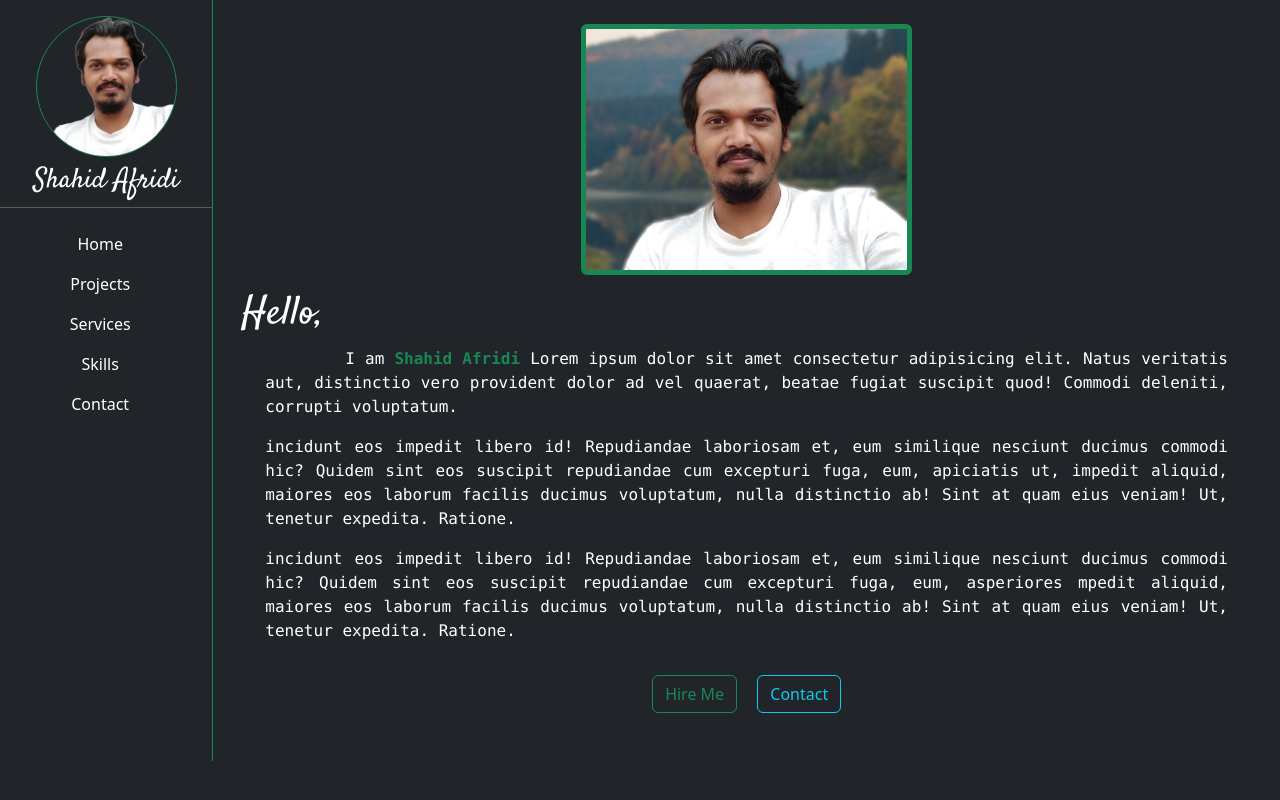
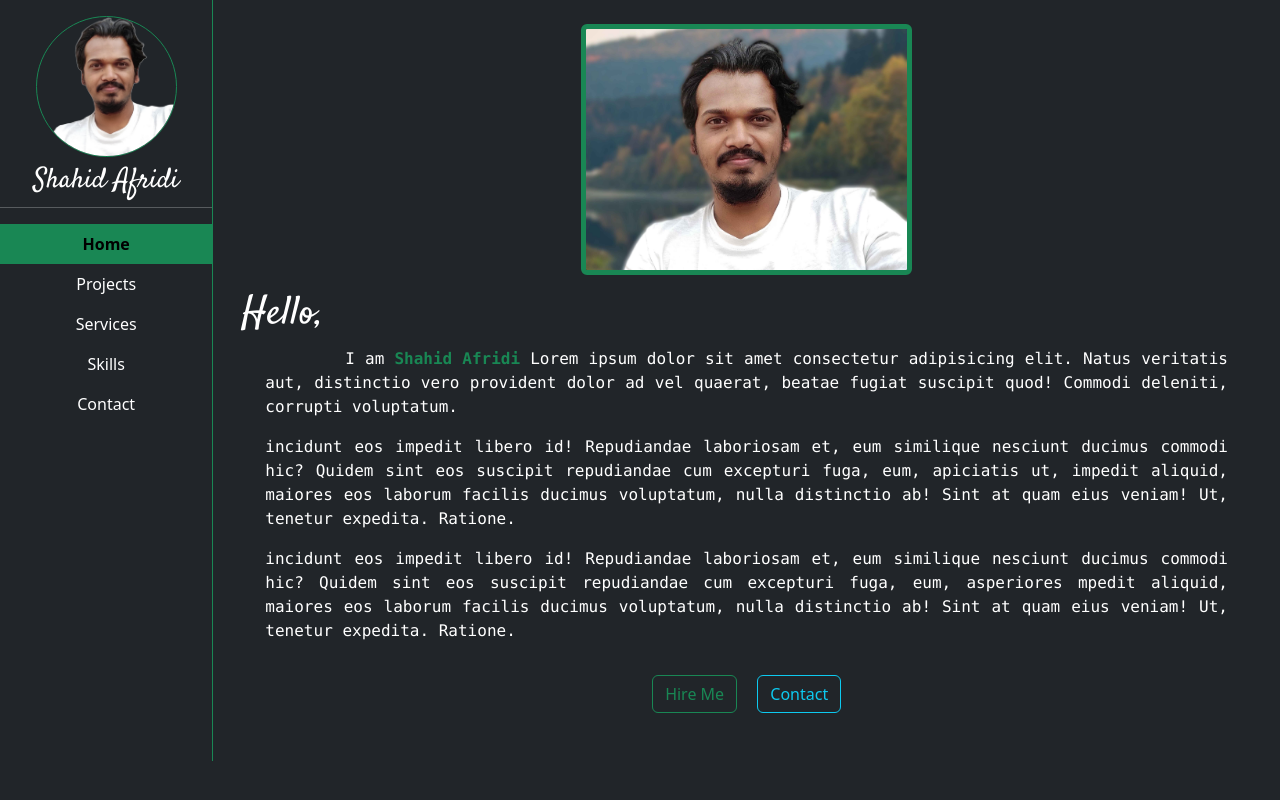
Before and after one commit to shahidafridi-swe/resume-project, a Django app: page / in a window 1280 px wide. Run offline with Django 5.2, Linux system fonts and the light colour scheme; parts of the project's set-up code (start-up, migrations or seed data) failed here and were passed over.

Commit message:
nav item active

```diff
--- a/core/static/core/css/index.css
+++ b/core/static/core/css/index.css
@@ -14,3 +14,19 @@ body{
 .container-fluid{
     min-height: 100%;
 }
+
+a.nav-link {
+    color: white;
+    transition: 0.9s;
+
+}
+a.nav-link:hover {
+    color: white;
+    background-color: #1987547c;
+    transition: 0.9s;
+}
+a.nav-link.active {
+    color: black;
+    font-weight: bold;
+    background-color: #198754;
+}
--- a/core/templates/core/base.html
+++ b/core/templates/core/base.html
@@ -31,7 +31,7 @@
   <body>
     <div class="container-fluid bg-dark">
       <div class="row">
-        <div class="col-md-2 border-end border-success">
+        <div class="col-md-2 border-end border-success px-0">
           {% include "core/sidebar.html" %}
         </div>
         <div class="col-md-10">{% block content %}{% endblock content %}</div>
--- a/core/templates/core/sidebar.html
+++ b/core/templates/core/sidebar.html
@@ -1,5 +1,5 @@
 {% load static %}
-<div class="row ">
+<div class="row m-0">
   <div class="text-center mt-3">
     <img
       class="w-75 rounded-circle border border-success"
@@ -10,11 +10,11 @@
   <h3 class="text-center text-white my-2 satisfy-regular">Shahid Afridi</h3>
   <hr class="border-light" />
 
-  <nav class="nav flex-column text-center">
-    <a href="{% url "home" %}" class="nav-link text-white">Home</a>
-    <a href="" class="nav-link text-white">Projects</a>
-    <a href="{% url "services" %}" class="nav-link text-white">Services</a>
-    <a href="{% url "skills" %}" class="nav-link text-white">Skills</a>
-    <a href="{% url 'contact' %}" class="nav-link text-white">Contact</a>
+  <nav class="nav flex-column text-center p-0 ">
+    <a href="{% url "home" %}" class="nav-link {{home}}">Home</a>
+    <a href="" class="nav-link {{projects}}">Projects</a>
+    <a href="{% url "services" %}" class="nav-link {{services}}">Services</a>
+    <a href="{% url "skills" %}" class="nav-link {{skills}}">Skills</a>
+    <a href="{% url 'contact' %}" class="nav-link {{contact}}">Contact</a>
   </nav>
 </div>
--- a/core/views.py
+++ b/core/views.py
@@ -1,7 +1,9 @@
 from django.shortcuts import render
 
 def home(request):
-    return render(request, 'core/home.html')
+    context = {'home': 'active'}
+    return render(request, 'core/home.html', context)
 
 def contact(request):
-    return render(request, 'core/contact.html')
+    context = {'contact': 'active'}
+    return render(request, 'core/contact.html',context)
--- a/edu/views.py
+++ b/edu/views.py
@@ -1,4 +1,5 @@
 from django.shortcuts import render
 
 def skills(request):
-    return render(request, 'edu/skills.html')
+    context = {'skills': 'active'}
+    return render(request, 'edu/skills.html', context)
--- a/service/views.py
+++ b/service/views.py
@@ -1,4 +1,5 @@
 from django.shortcuts import render
 
 def services(request):
-    return render(request, 'service/services.html')
+    context = {'services': 'active'}
+    return render(request, 'service/services.html', context)
```
